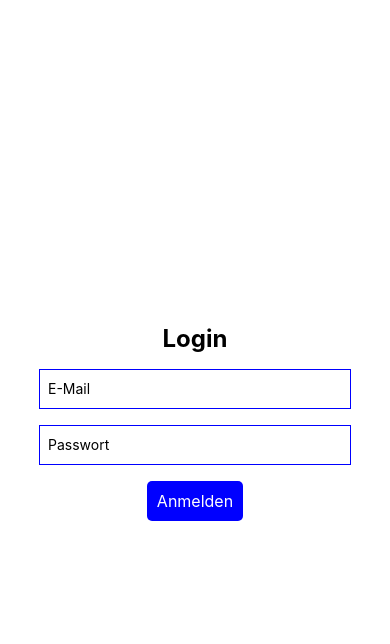
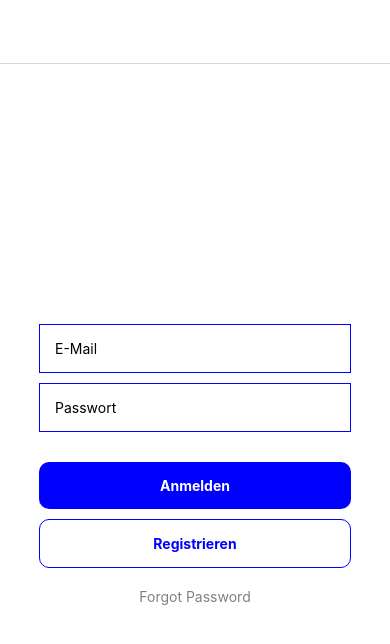
Before and after one commit to R4IDx/HotelHype, a React Native app: screen /Login in a window 390 px wide. Shown: the top 644 px of the page. Built offline with nearby package versions, Linux system fonts and the light colour scheme; no server answers.

Commit message:
Firebase funktioniert + Loginscreen ausgelagert

```diff
--- a/App.js
+++ b/App.js
@@ -1,90 +1,33 @@
-import React, { useState } from 'react';
-import { View, Text, TextInput, TouchableOpacity, StyleSheet } from 'react-native';
-import { initializeApp } from "firebase/app";
-import { getAnalytics } from "firebase/analytics";
-import { auth } from "firebase/auth";
+import { StatusBar } from 'expo-status-bar';
+import { StyleSheet, Text, View } from 'react-native';
+import { NavigationContainer } from '@react-navigation/native';
+import { createNativeStackNavigator } from '@react-navigation/native-stack';
+import LoginScreen from './screens/LoginScreen';
 
-// Your web app's Firebase configuration
-const firebaseConfig = {
-  apiKey: "AIzaSyD2sxx6vlDMpGKI8KMLRI6uLIH-BIud58s",
-  authDomain: "hotelcheckmoco.firebaseapp.com",
-  projectId: "hotelcheckmoco",
-  storageBucket: "hotelcheckmoco.appspot.com",
-  messagingSenderId: "452565010257",
-  appId: "1:452565010257:web:9a845d8dc5b941c563f570",
-  measurementId: "G-S0L9705V4P"
+
+const Stack = createNativeStackNavigator();
+console.disableYellowBox=true;
+console.error = () => {};
+
+export default function App() {
+  return(
+    <NavigationContainer>
+      <Stack.Navigator>
+      <Stack.Screen
+          options={{ headerTitle: "", headerBackVisible: false }}
+          name="Login"
+          component={LoginScreen}
+        />
+      </Stack.Navigator>
+    </NavigationContainer>
+  );
 };
-
-// Initialize Firebase
-const app = initializeApp(firebaseConfig);
-const analytics = getAnalytics(app);
-
-export default function LoginScreen() {
-  const [email, setEmail] = useState('');
-  const [password, setPassword] = useState('');
-
-  const handleLogin = async () => {
-    try {
-      const response = await auth().signInWithEmailAndPassword(email, password);
-      console.log('Login erfolgreich!', response.user.uid);
-    } catch (error) {
-      console.error('Fehler beim Login:', error);
-    }
-  };
-
-  return (
-    <View style={styles.container}>
-      <Text style={styles.title}>Login</Text>
-      <TextInput
-        style={styles.input}
-        placeholder="E-Mail"
-        keyboardType="email-address"
-        autoCapitalize="none"
-        value={email}
-        onChangeText={(text) => setEmail(text)}
-      />
-      <TextInput
-        style={styles.input}
-        placeholder="Passwort"
-        secureTextEntry
-        value={password}
-        onChangeText={(text) => setPassword(text)}
-      />
-      <TouchableOpacity style={styles.button} onPress={handleLogin}>
-        <Text style={styles.buttonText}>Anmelden</Text>
-      </TouchableOpacity>
-    </View>
-  );
-}
 
 const styles = StyleSheet.create({
   container: {
     flex: 1,
-    backgroundColor: 'white',
+    backgroundColor: '#fff',
     alignItems: 'center',
     justifyContent: 'center',
   },
-  title: {
-    fontSize: 24,
-    fontWeight: 'bold',
-    marginBottom: 16,
-  },
-  input: {
-    width: '80%',
-    height: 40,
-    borderColor: 'blue',
-    borderWidth: 1,
-    marginBottom: 16,
-    paddingLeft: 8,
-  },
-  button: {
-    backgroundColor: 'blue',
-    padding: 10,
-    borderRadius: 5,
-  },
-  buttonText: {
-    color: 'white',
-    fontSize: 16,
-    textAlign: 'center',
-  },
 });
--- /dev/null
+++ b/firebase.js
@@ -0,0 +1,22 @@
+import firebase from 'firebase/compat/app';
+import 'firebase/compat/auth';
+import 'firebase/compat/firestore';
+
+
+// Your web app's Firebase configuration
+const firebaseConfig = {
+  apiKey: "AIzaSyD2sxx6vlDMpGKI8KMLRI6uLIH-BIud58s",
+  authDomain: "hotelcheckmoco.firebaseapp.com",
+  projectId: "hotelcheckmoco",
+  storageBucket: "hotelcheckmoco.appspot.com",
+  messagingSenderId: "452565010257",
+  appId: "1:452565010257:web:9a845d8dc5b941c563f570",
+  measurementId: "G-S0L9705V4P"
+};
+
+// Initialize Firebase
+firebase.initializeApp(firebaseConfig)
+const auth = firebase.auth();
+const firestore = firebase.firestore();
+
+export{auth, firestore, firebase};
--- a/package.json
+++ b/package.json
@@ -9,9 +9,13 @@
     "web": "expo start --web"
   },
   "dependencies": {
+    "@react-navigation/native": "^6.1.9",
+    "@react-navigation/native-stack": "^6.9.17",
     "expo": "~49.0.15",
     "expo-status-bar": "~1.6.0",
     "firebase": "^10.7.1",
+    "install": "^0.13.0",
+    "npm": "^10.3.0",
     "react": "18.2.0",
     "react-native": "0.72.6"
   },
--- /dev/null
+++ b/screens/LoginScreen.js
@@ -0,0 +1,158 @@
+import React, { useState, useEffect } from 'react';
+import { KeyboardAvoidingView, StyleSheet, Text, TextInput, TouchableOpacity, View, Image, Platform } from 'react-native';
+import { auth, firebase } from '../firebase';
+import { useNavigation } from "@react-navigation/native";
+
+const LoginScreen = () => {
+  const [email, setEmail] = useState('');
+  const [password, setPassword] = useState('');
+
+  const navigation = useNavigation();
+
+  useEffect(() => {
+    const unsubscribe = auth.onAuthStateChanged(user => {
+      if (user) {
+        navigation.replace("Home");
+      }
+    });
+    return unsubscribe;
+  }, []);
+
+  const handleSignUp = () => {
+    auth
+      .createUserWithEmailAndPassword(email, password)
+      .then(userCredentials => {
+        const user = userCredentials.user;
+        console.log('Registered in with: ', user.email);
+
+        const db = firebase.firestore();
+        db.collection('user').doc(user.uid).set({
+          restaurantOwner: false
+        })
+          .then(() => {
+            console.log('Benutzer-ID erfolgreich in Firestore gespeichert.');
+          })
+          .catch((error) => {
+            console.error('Fehler beim Speichern der Benutzer-ID:', error);
+          });
+      })
+      .catch(error => alert(error.message));
+  };
+
+  const handleLogin = () => {
+    auth
+      .signInWithEmailAndPassword(email, password)
+      .then(userCredentials => {
+        const user = userCredentials.user;
+        console.log('Logged in with: ', user.email);
+      })
+      .catch(error => alert(error.message));
+  };
+
+  const handleForgotPassword = () => {
+    navigation.replace('ForgotPassword');
+    console.log('Forgot Password clicked');
+  };
+
+  return (
+    <KeyboardAvoidingView
+      style={styles.container}
+      behavior={Platform.OS === 'ios' ? 'padding' : undefined}
+      keyboardVerticalOffset={Platform.OS === 'ios' ? 0 : -200}
+    >
+
+      <View style={styles.inputContainer}>
+        <TextInput
+          placeholder="E-Mail"
+          value={email}
+          onChangeText={text => setEmail(text)}
+          style={[styles.input, { marginTop: 20 }]}
+          keyboardType="email-address"
+          autoCapitalize="none"
+        />
+
+        <TextInput
+          placeholder="Passwort"
+          value={password}
+          onChangeText={text => setPassword(text)}
+          style={styles.input}
+          secureTextEntry
+        />
+      </View>
+
+      <View style={styles.buttonContainer}>
+        <TouchableOpacity
+          onPress={handleLogin}
+          style={styles.button}
+        >
+          <Text style={styles.buttonText}>Anmelden</Text>
+        </TouchableOpacity>
+
+        <TouchableOpacity
+          onPress={handleSignUp}
+          style={[styles.button, styles.buttonOutline]}
+        >
+          <Text style={styles.buttonOutlineText}>Registrieren</Text>
+        </TouchableOpacity>
+
+        <TouchableOpacity
+          onPress={handleForgotPassword}
+        >
+          <Text style={styles.forgotPasswordText}>Forgot Password</Text>
+        </TouchableOpacity>
+      </View>
+    </KeyboardAvoidingView>
+  );
+};
+
+const styles = StyleSheet.create({
+  container: {
+    flex: 1,
+    backgroundColor: 'white',
+    justifyContent: 'center',
+    alignItems: 'center',
+  },
+
+  inputContainer: {
+    width: '80%',
+    marginBottom: 20,
+  },
+  input: {
+    backgroundColor: 'white',
+    borderColor: 'blue', // Anpassung: Farbe des Rahmens
+    borderWidth: 1,
+    padding: 15,
+    marginBottom: 10,
+  },
+  buttonContainer: {
+    width: '80%',
+  },
+  button: {
+    backgroundColor: 'blue',
+    padding: 15,
+    borderRadius: 10,
+    marginBottom: 10,
+  },
+  buttonText: {
+    color: 'white',
+    textAlign: 'center',
+    fontWeight: 'bold',
+  },
+  buttonOutline: {
+    backgroundColor: 'white',
+    borderWidth: 1,
+    borderColor: 'blue', // Anpassung: Farbe des Rahmens
+  },
+  buttonOutlineText: {
+    color: 'blue', // Anpassung: Farbe des Textes
+    textAlign: 'center',
+    fontWeight: 'bold',
+  },
+  forgotPasswordText: {
+    color: 'gray',
+    textAlign: 'center',
+    marginTop: 10,
+  },
+});
+
+export default LoginScreen;
```
Also changed, not shown: 1 other file (tests, documents, lock files or other folders).
